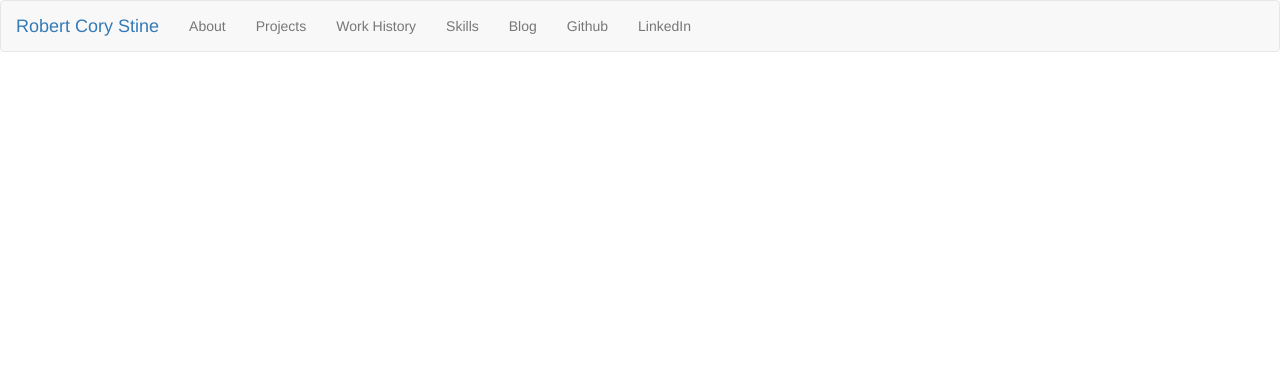
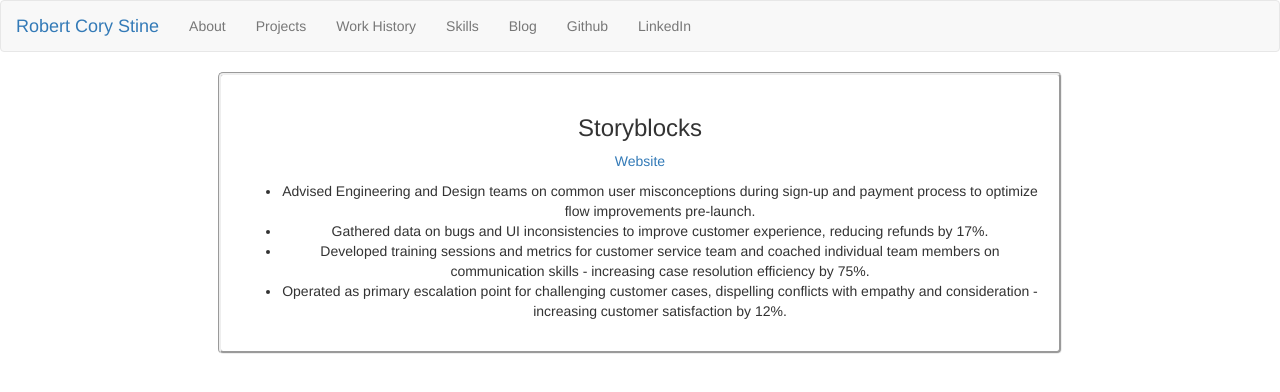
Before and after one commit to GoldenPavilion/portfolio, a React (Create React App) app: page /work in a window 1280 px wide. Shown: the top 392 px of the page. Built offline with nearby package versions, Linux system fonts and the light colour scheme.

Commit message:
added work history card for SB

```diff
--- a/src/Work.js
+++ b/src/Work.js
@@ -2,7 +2,17 @@
 
 const Work = () => {
     return(
-        <div>
+        <div className="work-history">
+            <div className="card">
+                <h3 className="card-title">Storyblocks</h3>
+                <p><a href="www.storyblocks.com">Website</a></p>
+                <ul className="work-list">
+                    <li className="work-list-item">Advised Engineering and Design teams on common user misconceptions during sign-up and payment process to optimize flow improvements pre-launch.</li>
+                    <li className="work-list-item">Gathered data on bugs and UI inconsistencies to improve customer experience, reducing refunds by 17%.</li>
+                    <li className="work-list-item">Developed training sessions and metrics for customer service team and coached individual team members on communication skills - increasing case resolution efficiency by 75%.</li>
+                    <li className="work-list-item">Operated as primary escalation point for challenging customer cases, dispelling conflicts with empathy and consideration - increasing customer satisfaction by 12%. </li>
+                </ul>
+            </div>
         </div>
     )
 }
```
